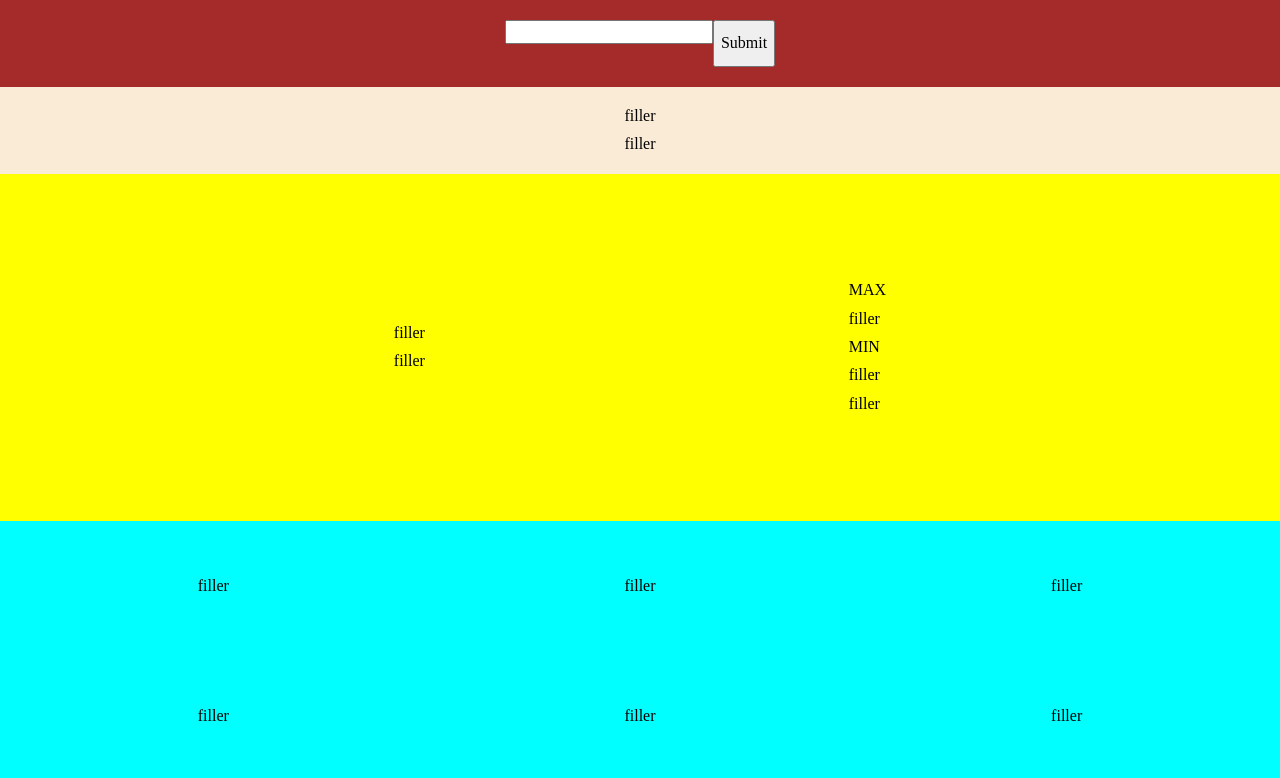
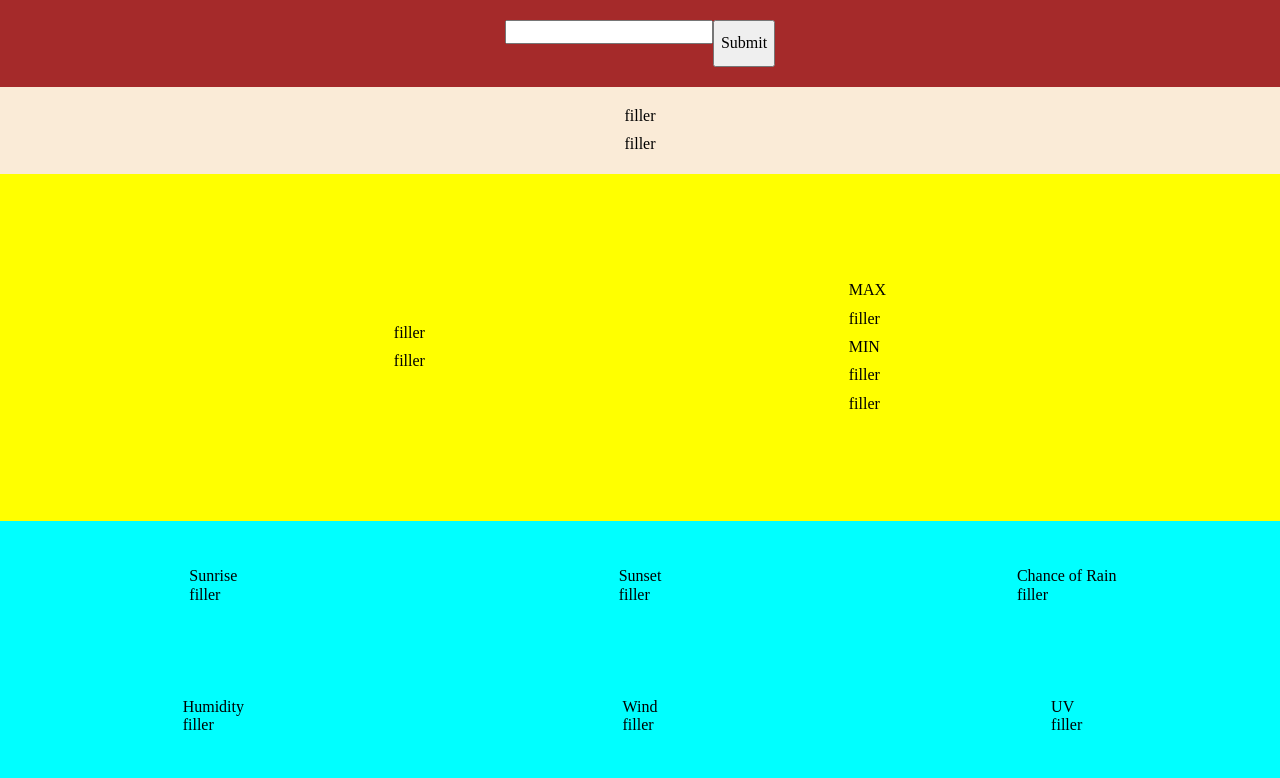
Before and after one commit to Jordan-Gurian/weather-app, a website built with webpack: page src/index.html in a window 1280 px wide. Shown: the top 778 px of the page. Built offline with nearby package versions, Linux system fonts and the light colour scheme; no server answers.

Commit message:
Add function to fill lower section

```diff
--- a/src/displayManager.js
+++ b/src/displayManager.js
@@ -1,7 +1,9 @@
 import createHeader from './createHeader'
 import fillMain from './fillMain';
+import fillLowerDayInfo from './fillLowerDayInfo';
 
 export default function displayManager(weather) {
     createHeader(weather);
     fillMain(weather);
+    fillLowerDayInfo(weather);
 }
--- /dev/null
+++ b/src/fillLowerDayInfo.js
@@ -0,0 +1,15 @@
+export default function fillLowerDayInfo(weather) {
+    const sunrise = document.querySelector('.sunrise');
+    const sunset = document.querySelector('.sunset');
+    const rain = document.querySelector('.chance-rain');
+    const humidity = document.querySelector('.humidity');
+    const wind = document.querySelector('.wind');
+    const uv = document.querySelector('.uv');
+
+    sunrise.textContent = weather.forecastdays[0].sunrise;
+    sunset.textContent = weather.forecastdays[0].sunset;
+    rain.textContent = `${weather.forecastdays[0].chanceRain}%`;
+    humidity.textContent = `${weather.humidity}%`;
+    wind.textContent = weather.windSpd;
+    uv.textContent = weather.uv;
+}
--- a/src/fillMain.js
+++ b/src/fillMain.js
@@ -9,6 +9,6 @@ export default function fillMain(weather) {
     condition.textContent = weather.condition;
     maxTemp.textContent = weather.forecastdays[0].maxTempF;
     minTemp.textContent = weather.forecastdays[0].minTempF;
-    feelsLike.textContent = weather.feelsLikeF;
+    feelsLike.textContent = `Feels like ${weather.feelsLikeF}`;
 
 }
--- a/src/index.html
+++ b/src/index.html
@@ -30,12 +30,30 @@
       </div>
     </div>
     <div class="today-lower">
-      <div class="lower">filler</div>
-      <div class="lower">filler</div>
-      <div class="lower">filler</div>
-      <div class="lower">filler</div>
-      <div class="lower">filler</div>
-      <div class="lower">filler</div>
+      <div class="sunrise-article">
+        <div class="lower-label">Sunrise</div>
+        <div class="sunrise">filler</div>
+      </div>
+      <div class="sunset-article">
+        <div class="lower-label">Sunset</div>
+        <div class="sunset">filler</div>
+      </div>
+      <div class="rain-article">
+        <div class="lower-label">Chance of Rain</div>
+        <div class="chance-rain">filler</div>
+      </div>
+      <div class="humidity-article">
+        <div class="lower-label">Humidity</div>
+        <div class="humidity">filler</div>
+      </div>
+      <div class="wind-article">
+        <div class="lower-label">Wind</div>
+        <div class="wind">filler</div>
+      </div>
+      <div class="uv-article">
+        <div class="lower-label">UV</div>
+        <div class="uv">filler</div>
+      </div>
     </div>
     <div class="forecast">
     </div>
```
